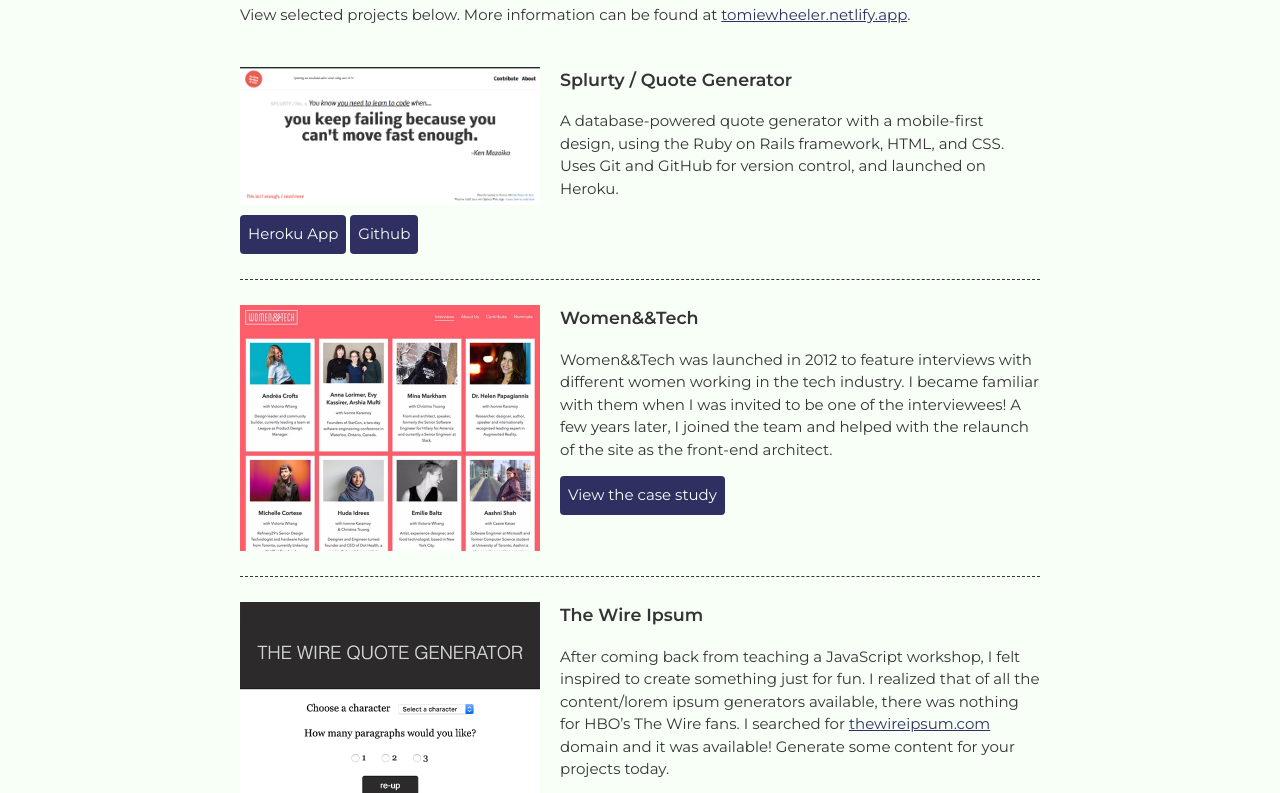
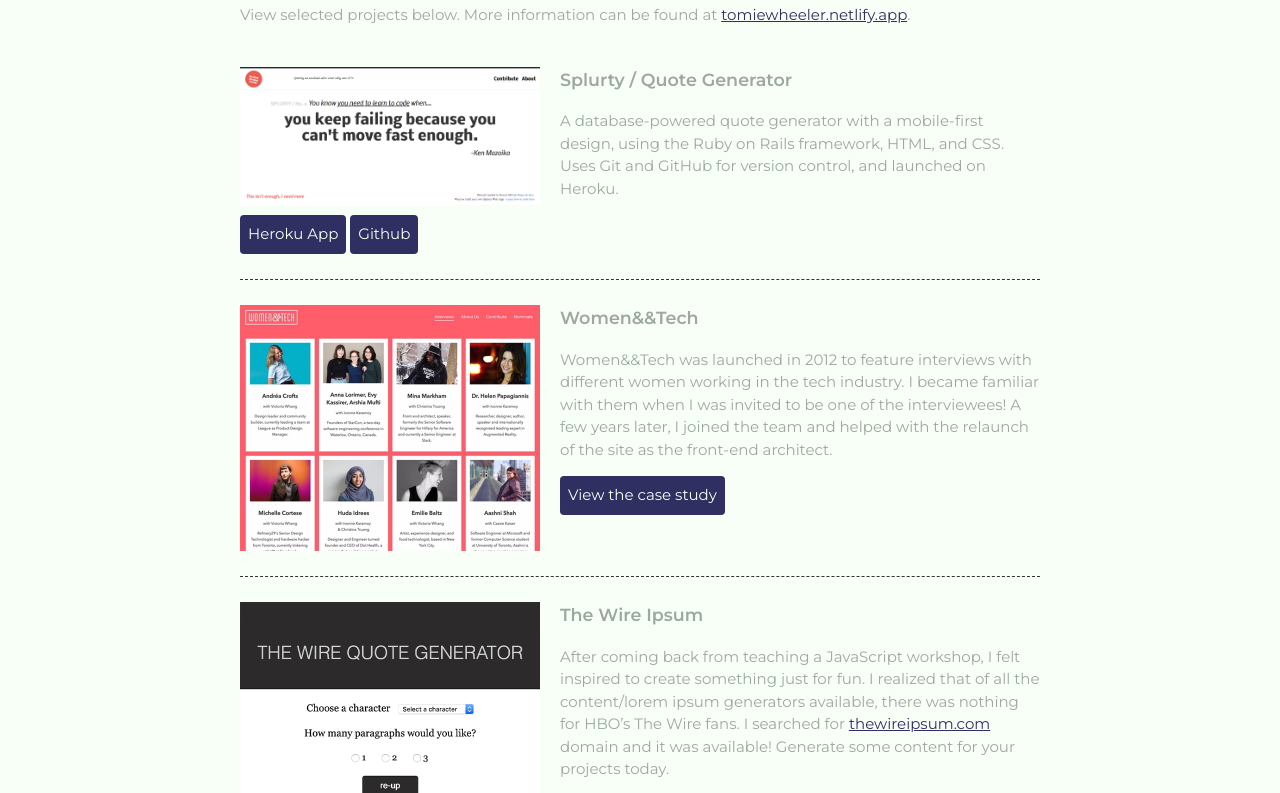
Before and after one commit to tomiewheeler678/css-essential-training, a plain HTML site: page css-portfolio/index.html in a window 1280 px wide. Shown: the part 606-1399 px from the top of the page. Drawn offline with Linux system fonts and the light colour scheme.

Commit message:
changed colors and changed body color

```diff
--- a/css-portfolio/css/styles.css
+++ b/css-portfolio/css/styles.css
@@ -1,11 +1,11 @@
 /*
 COLOR PALETTE
 https://coolors.co/f7fff7-343434-2f3061-ffe66d-a1c6d7
-#F7FFF7 - almost white
-#343434 - dark gray - almost black
-#2F3061 - blue dark
-#FFE66D - yellow
-#A1C6D7 - blue light
+#C0CAAD - Laurel Green
+#9DA9A0 - Morning Blue
+#654C4F - Rose Ebony
+#B26E63 - Copper Penny
+#0E3B43 - Midnight Green Eagle Green
 */
 
 
@@ -19,7 +19,7 @@
 }
 
 body {
-  color: #343434;
+  color: #9DA9A0;
   margin: 0;
   padding: 0;
   font-family: 'Montserrat', sans-serif;
```
